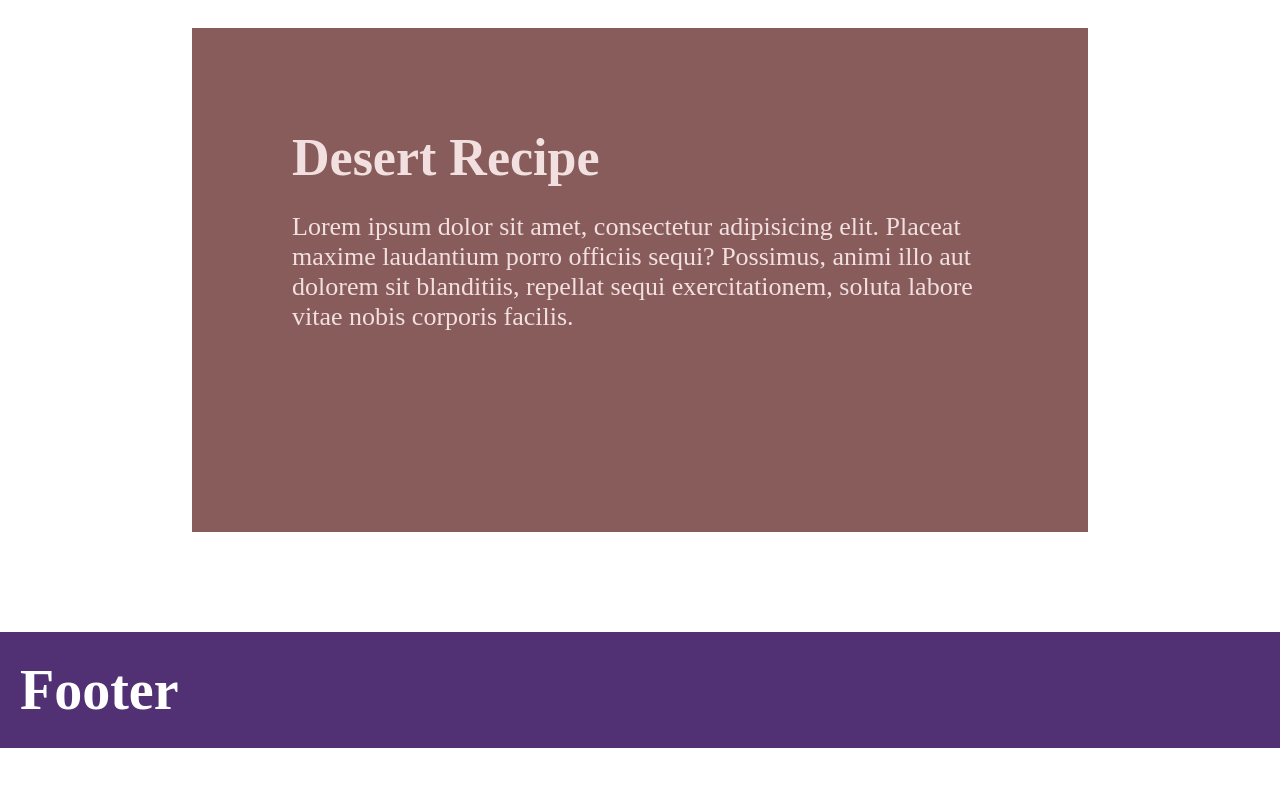
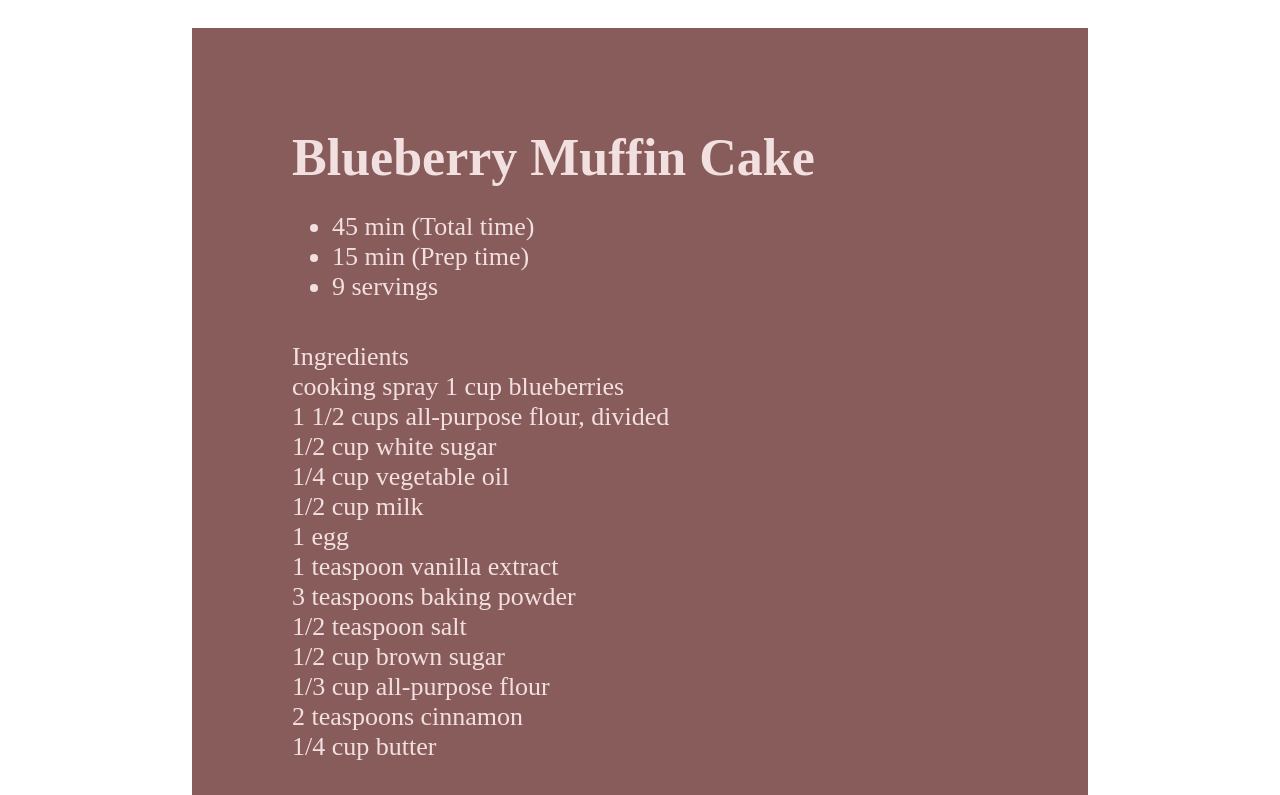
Before and after one commit to Ozanyurdakul98/recipe-app-next.js, a Next.js app: page /Dessert in a window 1280 px wide. Shown: the part 800-1595 px from the top of the page. Before the commit the page ends 1548 px from the top, so only its background shows below. Built offline with nearby package versions, Linux system fonts and the light colour scheme.

Commit message:
finish Dessert description

```diff
--- a/pages/Dessert.jsx
+++ b/pages/Dessert.jsx
@@ -16,12 +16,40 @@ export default function Dessert() {
         />
       </Background>
       <DetailPage style={{ marginTop: "40px" }}>
-        <h1>Desert Recipe</h1>
+        <h1>Blueberry Muffin Cake</h1>
         <p>
-          Lorem ipsum dolor sit amet, consectetur adipisicing elit. Placeat
-          maxime laudantium porro officiis sequi? Possimus, animi illo aut
-          dolorem sit blanditiis, repellat sequi exercitationem, soluta labore
-          vitae nobis corporis facilis.
+          <ul>
+            <li>45 min (Total time)</li>
+            <li>15 min (Prep time)</li>
+            <li>9 servings</li>
+          </ul>
+          Ingredients <br />
+          cooking spray 1 cup blueberries <br />1 1/2 cups all-purpose flour,
+          divided <br />
+          1/2 cup white sugar <br />
+          1/4 cup vegetable oil
+          <br />
+          1/2 cup milk <br />1 egg <br />1 teaspoon vanilla extract <br />3
+          teaspoons baking powder <br />
+          1/2 teaspoon salt <br />
+          1/2 cup brown sugar <br />
+          1/3 cup all-purpose flour
+          <br /> 2 teaspoons cinnamon <br />
+          1/4 cup butter
+          <br />
+          <br />
+          Instructions Preheat the oven to 400 degrees F (200 degrees C). Spray
+          an 8x8-inch baking pan with cooking spray. Toss blueberries and 1/2
+          cup of flour in a small bowl until blueberries are coated. Set aside.
+          Beat together sugar and oil with an electric mixer in a large bowl.
+          Add milk, egg, and vanilla extract. Mix remaining 1 cup flour, baking
+          powder, and salt in a small bowl. Add flour mixture to sugar mixture;
+          mix until just combined. fold in blueberry mixture. Pour batter into
+          the prepared baking pan. Mix together brown sugar, 1/3 cup flour, and
+          cinnamon in a bowl. Cut in butter until topping mixture is crumbly.
+          Sprinkle on top of the cake batter. Bake in the preheated oven until a
+          toothpick inserted in the center comes out clean, about 30 minutes.
+          Remove from oven and allow to cool before serving.
         </p>
       </DetailPage>
     </StyledContainer>
@@ -33,6 +61,11 @@ const StyledContainer = styled.div`
   flex-direction: column;
   justify-content: center;
   align-items: center;
+
+  ul {
+    margin-left: 40px;
+    margin-bottom: 40px;
+  }
 `;
 
 const Background = styled.div`
```
